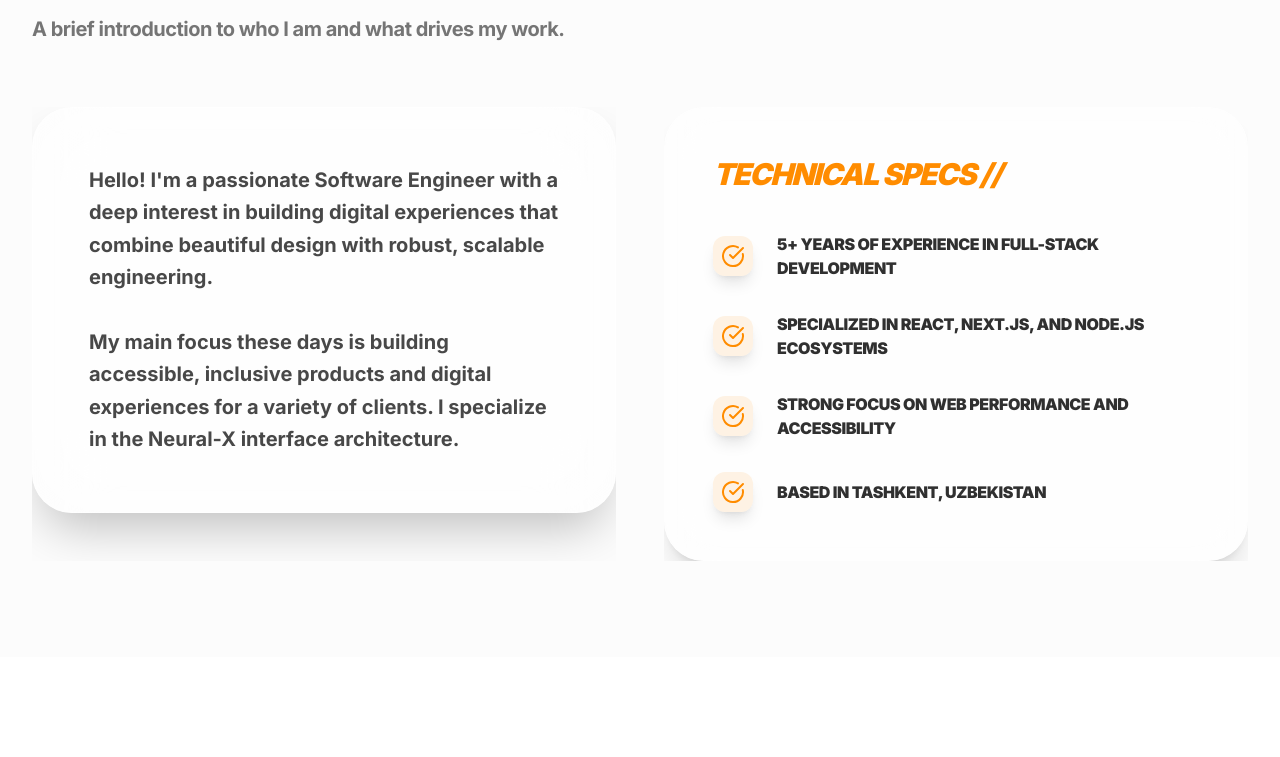
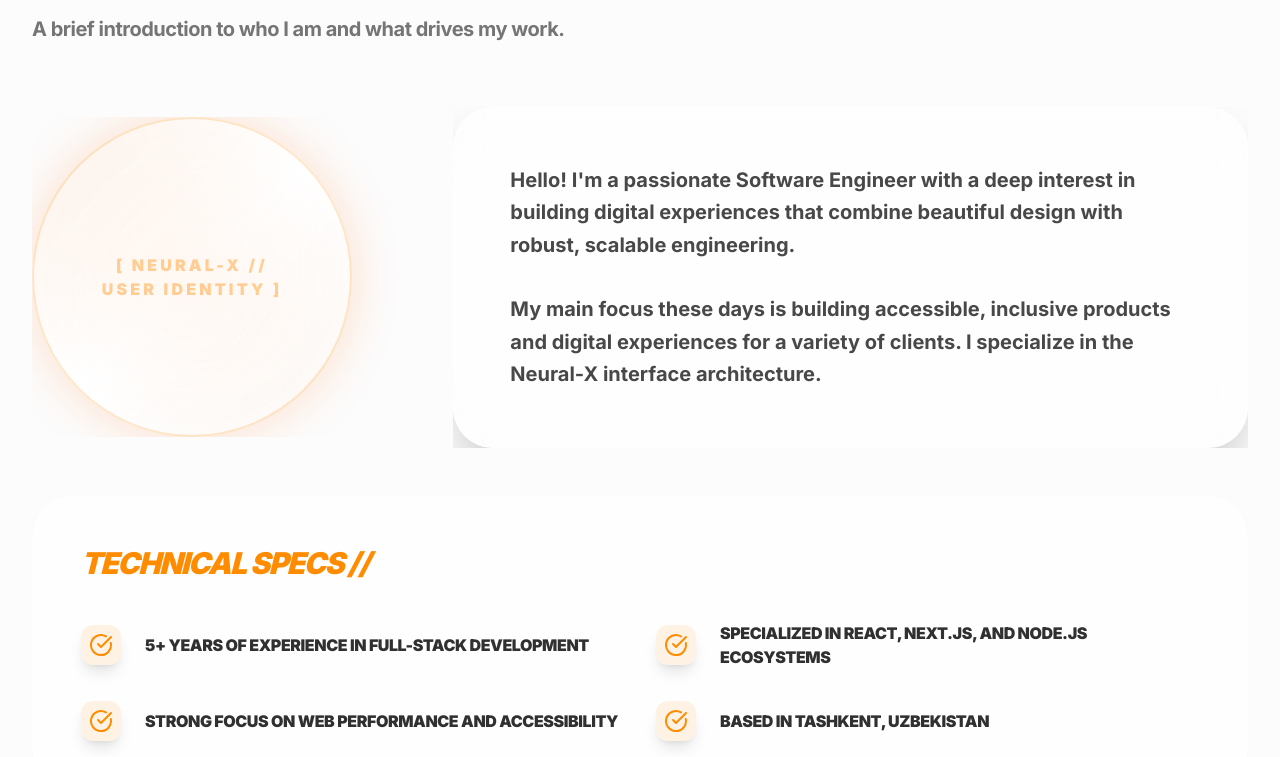
Before and after one commit to ALPHAclose/about-me2, a Next.js app: page / in a window 1280 px wide. Shown: the part 1036-1793 px from the top of the page. Built offline with nearby package versions, Linux system fonts and the light colour scheme.

Commit message:
Add 3D coin-flip animation to About Me section

```diff
--- a/src/components/sections/About.tsx
+++ b/src/components/sections/About.tsx
@@ -1,6 +1,7 @@
 import { SectionHeading } from "@/components/ui/SectionHeading";
 import { CheckCircle } from "lucide-react";
 import { Reveal } from "@/components/ui/Reveal";
+import { CoinFlip } from "@/components/ui/CoinFlip";
 
 export function About() {
   const highlights = [
@@ -11,7 +12,7 @@ export function About() {
   ];
 
   return (
-    <section id="about" className="py-24 bg-muted/30">
+    <section id="about" className="py-24 bg-muted/30 overflow-hidden">
       <div className="max-w-7xl mx-auto px-4 sm:px-6 lg:px-8">
         <Reveal>
           <SectionHeading
@@ -20,8 +21,17 @@ export function About() {
           />
         </Reveal>
 
-        <div className="grid grid-cols-1 lg:grid-cols-2 gap-12">
+        <div className="grid grid-cols-1 lg:grid-cols-12 gap-12 items-center">
+          {/* Photo/Coin Column */}
+          <div className="lg:col-span-4 flex justify-center lg:justify-start">
             <Reveal delay={0.3}>
+              <CoinFlip />
+            </Reveal>
+          </div>
+
+          {/* Bio Text Column */}
+          <div className="lg:col-span-8">
+            <Reveal delay={0.5}>
               <div className="glass p-10 md:p-14 rounded-[2.5rem] space-y-8 text-lg md:text-xl text-foreground/80 leading-relaxed shadow-2xl border-white/20 dark:border-white/5 font-bold">
                 <p>
                   Hello! I&apos;m a passionate Software Engineer with a deep interest in building digital experiences that combine beautiful design with robust, scalable engineering.
@@ -31,20 +41,24 @@ export function About() {
                 </p>
               </div>
             </Reveal>
+          </div>
+        </div>
 
-          <Reveal delay={0.5}>
+        {/* Specs Row */}
+        <div className="mt-12">
+          <Reveal delay={0.7}>
             <div className="glass-card p-12 rounded-[2.5rem] border-primary/10 shadow-[0_30px_60px_rgba(0,0,0,0.1)]">
               <h3 className="text-3xl font-black mb-10 text-primary uppercase tracking-tighter italic">Technical Specs //</h3>
-              <ul className="space-y-8">
+              <div className="grid grid-cols-1 md:grid-cols-2 gap-8">
                 {highlights.map((highlight, index) => (
-                  <li key={index} className="flex items-center group">
-                    <div className="mr-6 p-2 rounded-xl bg-primary/10 text-primary group-hover:bg-primary group-hover:text-white transition-all duration-500 shadow-lg">
+                  <div key={index} className="flex items-center group">
+                    <div className="mr-6 p-2 rounded-xl bg-primary/10 text-primary group-hover:bg-primary group-hover:text-white transition-all duration-500 shadow-lg shrink-0">
                       <CheckCircle className="h-6 w-6" />
                     </div>
                     <span className="text-foreground/90 font-black uppercase tracking-tight text-sm md:text-base">{highlight}</span>
-                  </li>
+                  </div>
                 ))}
-              </ul>
+              </div>
             </div>
           </Reveal>
         </div>
--- /dev/null
+++ b/src/components/ui/CoinFlip.tsx
@@ -0,0 +1,53 @@
+"use client";
+
+import React, { useState } from "react";
+import { motion } from "framer-motion";
+
+export const CoinFlip = () => {
+  const [isFlipped, setIsFlipped] = useState(false);
+
+  return (
+    <div
+      className="relative w-64 h-64 md:w-80 md:h-80 cursor-pointer group"
+      onClick={() => setIsFlipped(!isFlipped)}
+      style={{ perspective: "1000px" }}
+    >
+      <motion.div
+        className="relative w-full h-full"
+        initial={false}
+        animate={{ rotateY: isFlipped ? 180 : 0 }}
+        transition={{ duration: 0.8, animationDirection: "normal" }}
+        style={{ transformStyle: "preserve-3d" }}
+      >
+        {/* Front Side (Photo Area) */}
+        <div
+          className="absolute inset-0 w-full h-full rounded-full border-2 border-primary/20 bg-gradient-to-br from-primary/10 via-background to-primary/5 backdrop-blur-3xl shadow-[0_0_50px_rgba(255,106,0,0.2)] flex items-center justify-center overflow-hidden"
+          style={{ backfaceVisibility: "hidden" }}
+        >
+          <div className="text-primary/40 font-black uppercase tracking-[0.2em] text-center px-4">
+            [ Neural-X // <br/> User Identity ]
+          </div>
+          <div className="absolute inset-0 bg-[radial-gradient(circle_at_50%_50%,rgba(255,106,0,0.1)_0%,transparent_70%)] animate-pulse"></div>
+        </div>
+
+        {/* Back Side (Info Area) */}
+        <div
+          className="absolute inset-0 w-full h-full rounded-full border-2 border-primary/20 bg-primary backdrop-blur-3xl shadow-[0_0_50px_rgba(255,106,0,0.4)] flex items-center justify-center overflow-hidden p-8"
+          style={{ backfaceVisibility: "hidden", transform: "rotateY(180deg)" }}
+        >
+          <div className="text-primary-foreground text-center space-y-4">
+            <h4 className="font-black uppercase tracking-[0.1em] text-xl border-b border-primary-foreground/20 pb-2">User Profile</h4>
+            <div className="text-sm font-bold tracking-tight opacity-90 leading-relaxed">
+              <p>System: Humanoid // V-1.0</p>
+              <p>Specialty: Logic & Design</p>
+              <p>Mission: Building Futures</p>
+            </div>
+            <div className="pt-4 text-[10px] font-black uppercase tracking-widest opacity-60">
+              Click to return
+            </div>
+          </div>
+        </div>
+      </motion.div>
+    </div>
+  );
+};
```
Lines whose indentation alone changed are shown as unchanged.
